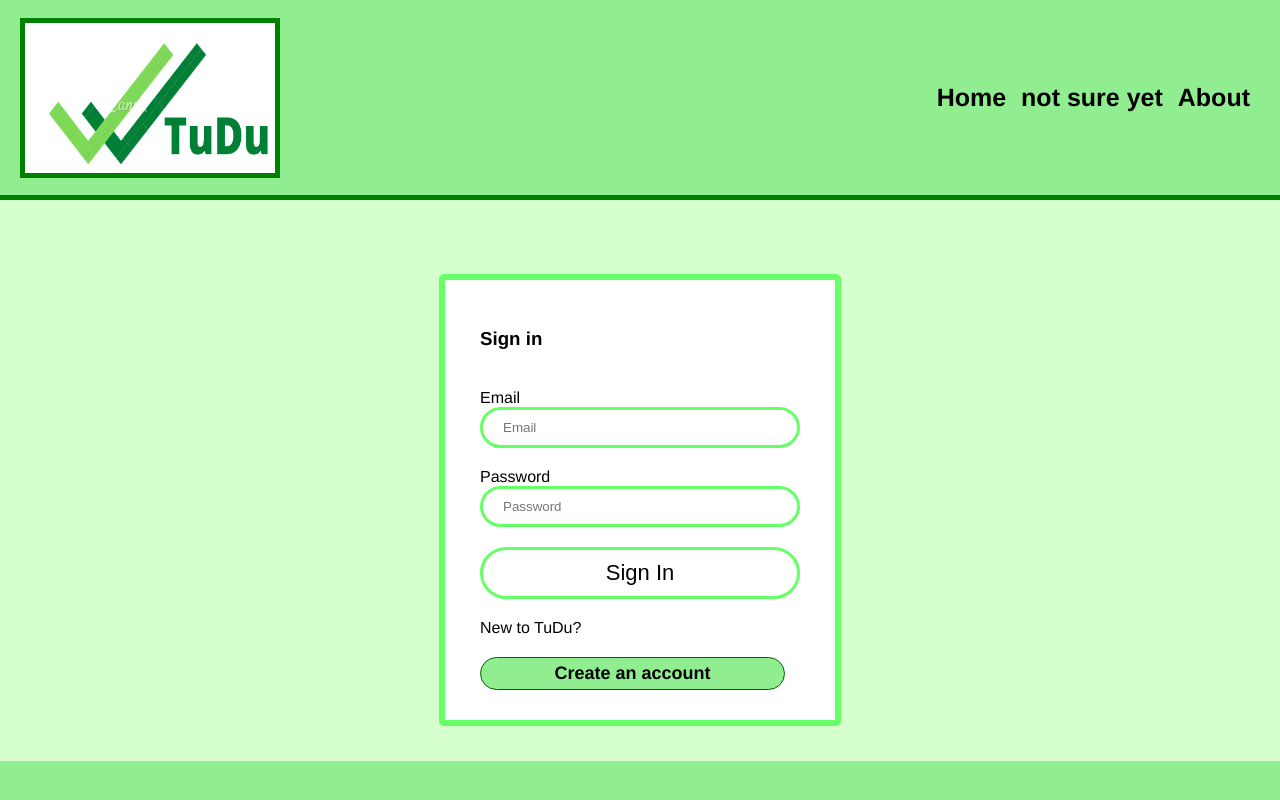
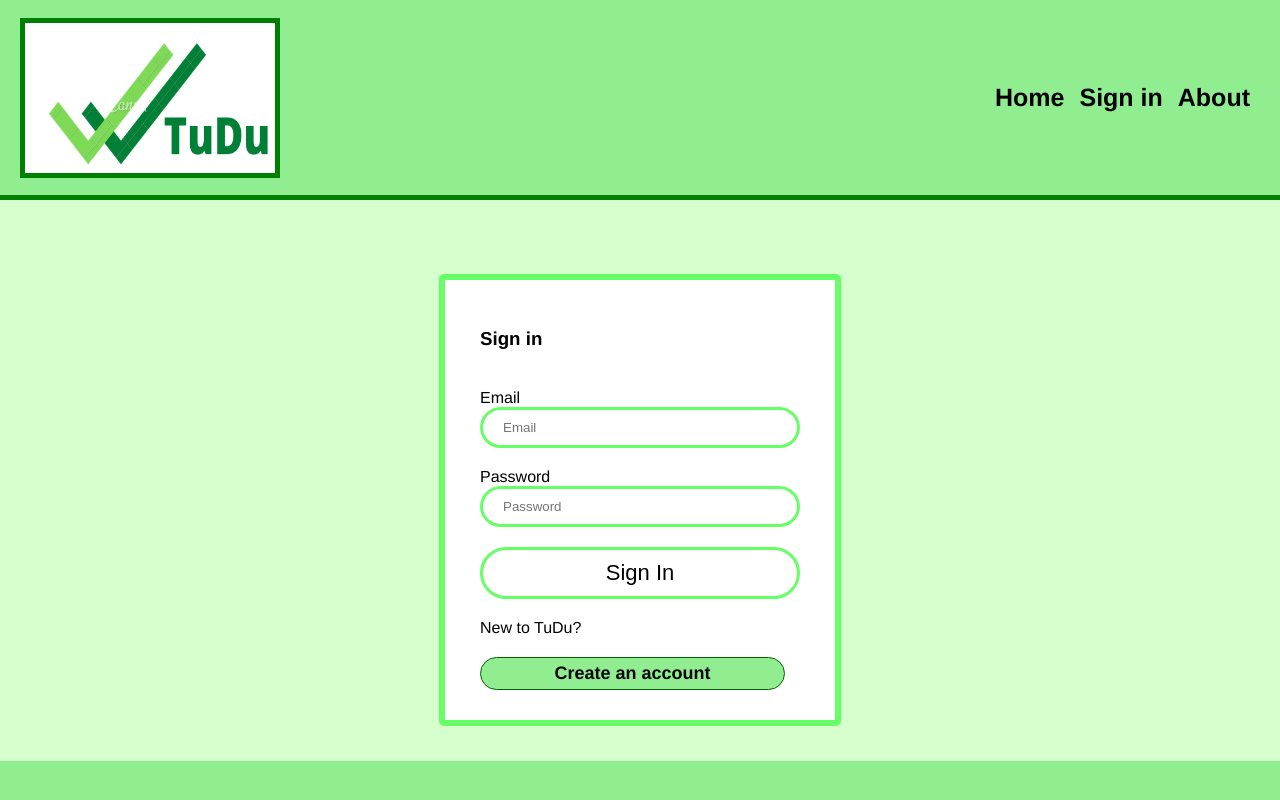
Before and after one commit to lhoogenraad/tudu-application, a React (Create React App) app in the folder frontend/: page /signin in a window 1280 px wide. Built offline with nearby package versions, Linux system fonts and the light colour scheme.

Commit message:
Changed up nav buttons to include sign in nav button

```diff
--- a/frontend/src/App.js
+++ b/frontend/src/App.js
@@ -13,7 +13,7 @@ function App() {
         <img className="logo" src="logo.png" height="150" width="250" alt="tudu-logo"></img>
         <ul id="navul">
           <Link to="/">Home</Link>
-          <Link to="/">not sure yet</Link>
+          <Link to="/signin">Sign in</Link>
           <Link to="/about.js">About</Link>
         </ul>
       </header>
```
